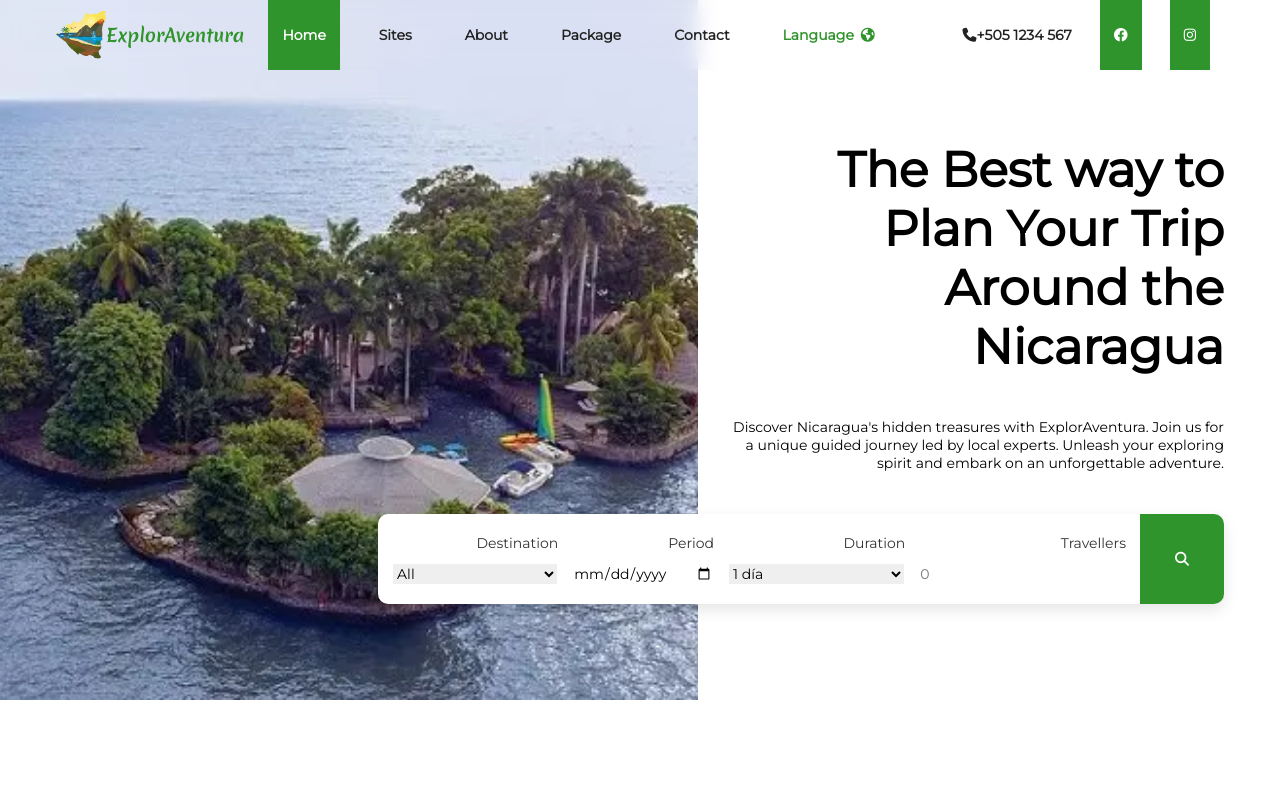
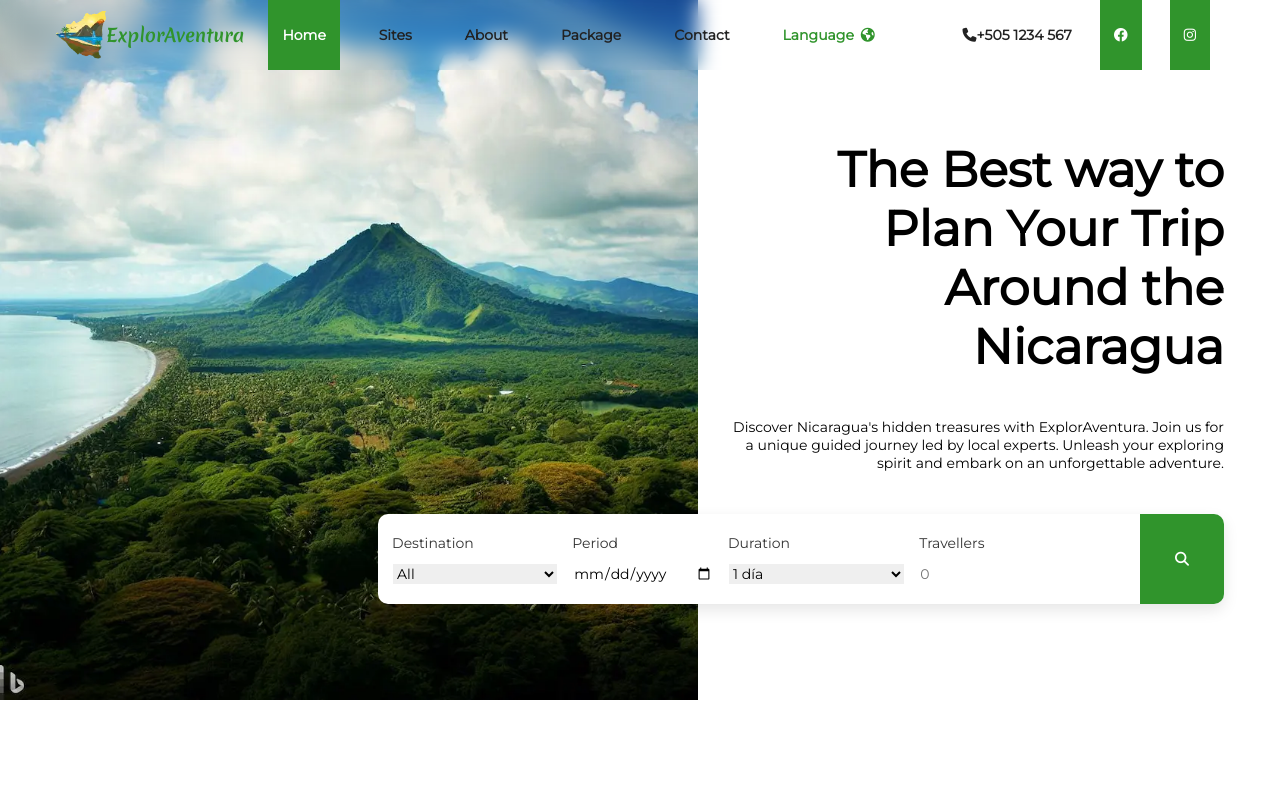
Before and after one commit to REGXI/ExplorAventura, a React (Vite) app: page / in a window 1280 px wide. Shown: the top 800 px of the page. Built offline with nearby package versions, Linux system fonts and the light colour scheme.

Commit message:
fix: render image of nicaragua

```diff
--- a/src/pages/home/components/Home/index.jsx
+++ b/src/pages/home/components/Home/index.jsx
@@ -1,9 +1,6 @@
 import './index.scss'
 import { Link } from 'react-router-dom'
-import Sanjuandelsur from '../../../../assets/images/sanjuandelsur.webp'
-import Islaometepe from '../../../../assets/images/islaometepe.webp'
-import Isletasgranada from '../../../../assets/images/isletasgranada.webp'
-import Leon from '../../../../assets/images/leon.webp'
+import Nicaragua from '../../../../assets/images/nicaragua2.webp'
 
 import { SearchPlaces } from '../../../packages/components/SearchPlace'
 export function Home({ t }) {
@@ -14,7 +11,7 @@ export function Home({ t }) {
           <figure>
             <img
               loading="lazy"
-              src={Isletasgranada}
+              src={Nicaragua}
               alt=""
               className="image-gallery__image"
             />
--- a/src/pages/home/components/Home/index.scss
+++ b/src/pages/home/components/Home/index.scss
@@ -50,6 +50,7 @@
 .home-search {
   margin-left: -70% !important;
   width: 170% !important;
+  text-align: start;
 }
 
 @media only screen and (max-width: 1180px) {
```
Also changed, not shown: src/assets/images/nicaragua2.webp (added).
